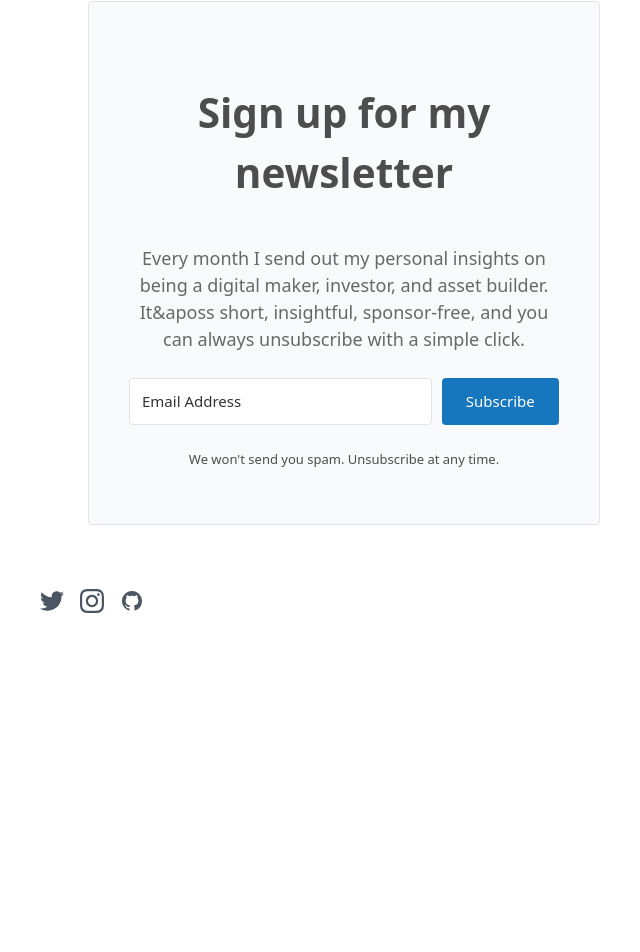
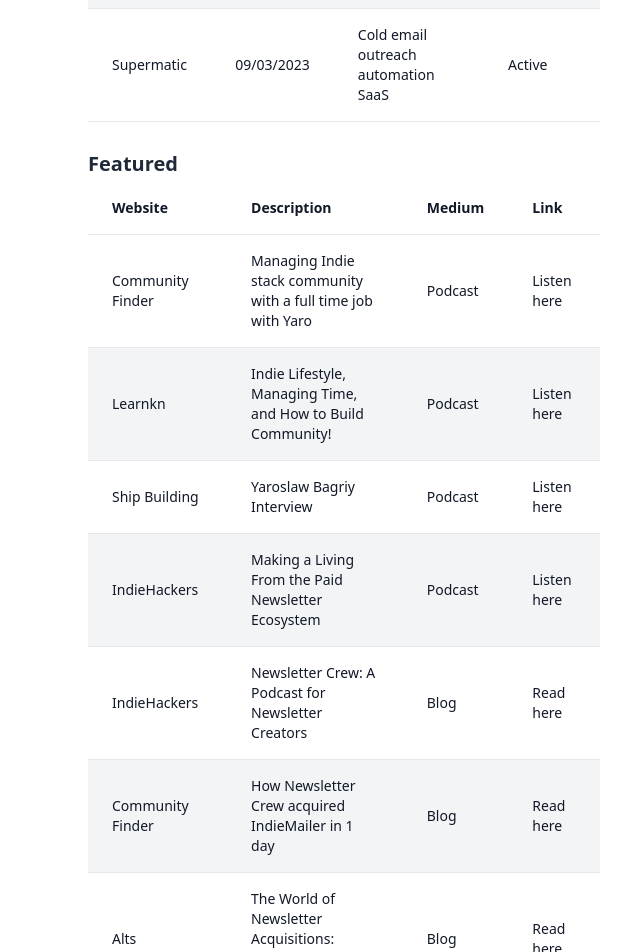
Before and after one commit to YaroslawBagriy/yarobagriy, a Next.js app: page / in a window 1280 px wide. Shown: the part 1580-2532 px from the top of the page, without its empty margins (296-936 px from the left). Before the commit the page ends 2225 px from the top, so only its background shows below. Built offline with nearby package versions, Linux system fonts and the light colour scheme.

Commit message:
Added featured table

```diff
--- a/src/app/layout.js
+++ b/src/app/layout.js
@@ -11,9 +11,6 @@
 export default function RootLayout({ children }) {
   return (
     <html lang="en">
-      <head>
-        <script src="https://cdn.usefathom.com/script.js" data-site="TDRQDBKZ" defer></script>
-      </head>
       <body className={inter.className}>{children}</body>
     </html>
   )
--- a/src/app/page.js
+++ b/src/app/page.js
@@ -48,41 +48,113 @@
                       </tr>
                     </thead>
                     <tbody>
-                      <tr class="border-b dark:border-neutral-500 no-scrollbar">
+                      <tr class="border-b dark:border-neutral-500 no-scrollbar hover:bg-indigo-500 hover:text-white">
                         <td class="whitespace-normal px-6 py-4"><a href="https://indiestack.co">IndieStack</a></td>
                         <td class="whitespace-normal px-6 py-4">10/21/2019</td>
                         <td class="whitespace-normal px-6 py-4">Private community for digital makers, bootstrappers, and indie founders.</td>
                         <td class="whitespace-normal px-6 py-4">Acquired (5-figure exit)</td>
                       </tr>
-                      <tr class="border-b bg-gray-100 dark:border-neutral-800">
+                      <tr class="border-b bg-gray-100 dark:border-neutral-800 hover:bg-indigo-500 hover:text-white">
                         <td class="whitespace-normal px-6 py-4"><a href="https://newslettercrew.com">Newsletter Crew</a></td>
                         <td class="whitespace-normal px-6 py-4">1/05/2020</td>
                         <td class="whitespace-normal px-6 py-4">Podcast, membership, and blog helping you become a more successful newsletter creator.</td>
                         <td class="whitespace-normal px-6 py-4">Acquired (6-figure exit)</td>
                       </tr>
-                      <tr class="border-b dark:border-neutral-500">
+                      <tr class="border-b dark:border-neutral-500 hover:bg-indigo-500 hover:text-white">
                         <td class="whitespace-normal px-6 py-4"><a href="https://referralkit.co">ReferralKit</a></td>
                         <td class="whitespace-normal px-6 py-4">10/01/2020</td>
                         <td class="whitespace-normal px-6 py-4">Newsletter referral SaaS. Put your newsletter growth on autopilot</td>
                         <td class="whitespace-normal px-6 py-4">Acquired (5-figure exit)</td>
                       </tr>
-                      <tr class="border-b bg-gray-100 dark:border-neutral-800">
+                      <tr class="border-b bg-gray-100 dark:border-neutral-800 hover:bg-indigo-500 hover:text-white">
                         <td class="whitespace-normal px-6 py-4"><a href="https://playgroup.community">Playgroup</a></td>
                         <td class="whitespace-normal px-6 py-4">03/25/2021</td>
                         <td class="whitespace-normal px-6 py-4">Powerful platform to start and grow your own online community.  </td>
                         <td class="whitespace-normal px-6 py-4">Shutdown (acquired for a loss)</td>
                       </tr>
-                      <tr class="border-b dark:border-neutral-500">
+                      <tr class="border-b dark:border-neutral-500 hover:bg-indigo-500 hover:text-white">
                         <td class="whitespace-normal px-6 py-4"><a href="https://alts.club">Alts Club</a></td>
                         <td class="whitespace-normal px-6 py-4">11/18/2022</td>
                         <td class="whitespace-normal px-6 py-4">Newsletter and community focusing on alternative investments.</td>
                         <td class="whitespace-normal px-6 py-4">Acquired (4-figure exit)</td>
                       </tr>
-                      <tr class="border-b bg-gray-100 dark:border-neutral-800">
+                      <tr class="border-b bg-gray-100 dark:border-neutral-800 hover:bg-indigo-500 hover:text-white">
+                        <td class="whitespace-normal px-6 py-4"><a href="https://mrretireearly.com">Mr Retire Early</a></td>
+                        <td class="whitespace-normal px-6 py-4">03/26/2023</td>
+                        <td class="whitespace-normal px-6 py-4">Newsletter to unlock the essential guide to achieving financial freedom and early retirement.</td>
+                        <td class="whitespace-normal px-6 py-4">Active</td>
+                      </tr>
+                      <tr class="border-b dark:border-neutral-500 hover:bg-indigo-500 hover:text-white">
                         <td class="whitespace-normal px-6 py-4"><a href="https://supermatic.io">Supermatic</a></td>
                         <td class="whitespace-normal px-6 py-4">09/03/2023</td>
                         <td class="whitespace-normal px-6 py-4">Cold email outreach automation SaaS</td>
                         <td class="whitespace-normal px-6 py-4">Active</td>
+                      </tr>
+                    </tbody>
+                  </table>
+                </div>
+              </div>
+            </div>
+          </div>
+          <br />
+          <h2 className="text-xl font-bold text-gray-800 leading-none text-left">
+            Featured
+          </h2>
+          <div class="flex flex-col">
+            <div class="overflow-x-auto sm:-mx-6 lg:-mx-8">
+              <div class="inline-block min-w-full py-2 sm:px-6 lg:px-8">
+                <div class="overflow-hidden">
+                  <table class="min-w-full text-left text-sm font-light table-auto">
+                    <thead class="border-b font-medium dark:border-neutral-500">
+                      <tr>
+                        <th scope="col" class="px-6 py-4">Website</th>
+                        <th scope="col" class="px-6 py-4">Description</th>
+                        <th scope="col" class="px-6 py-4">Medium</th>
+                        <th scope="col" class="px-6 py-4">Link</th>
+                      </tr>
+                    </thead>
+                    <tbody>
+                      <tr class="border-b dark:border-neutral-500 no-scrollbar hover:bg-indigo-500 hover:text-white">
+                        <td class="whitespace-normal px-6 py-4">Community Finder</td>
+                        <td class="whitespace-normal px-6 py-4">Managing Indie stack community with a full time job with Yaro</td>
+                        <td class="whitespace-normal px-6 py-4">Podcast</td>
+                        <td class="whitespace-normal px-6 py-4"><a href="https://www.community-finder.co/podcasts/managing-indie-stack-community">Listen here</a></td>
+                      </tr>
+                      <tr class="border-b bg-gray-100 dark:border-neutral-800 no-scrollbar hover:bg-indigo-500 hover:text-white">
+                        <td class="whitespace-normal px-6 py-4">Learnkn</td>
+                        <td class="whitespace-normal px-6 py-4">Indie Lifestyle, Managing Time, and How to Build Community!</td>
+                        <td class="whitespace-normal px-6 py-4">Podcast</td>
+                        <td class="whitespace-normal px-6 py-4"><a href="https://www.youtube.com/watch?v=6OezrHYCK5c">Listen here</a></td>
+                      </tr>
+                      <tr class="border-b dark:border-neutral-500 no-scrollbar hover:bg-indigo-500 hover:text-white">
+                        <td class="whitespace-normal px-6 py-4">Ship Building</td>
+                        <td class="whitespace-normal px-6 py-4">Yaroslaw Bagriy Interview</td>
+                        <td class="whitespace-normal px-6 py-4">Podcast</td>
+                        <td class="whitespace-normal px-6 py-4"><a href="https://podcasts.apple.com/us/podcast/18-yaroslaw-bagriy-interview/id1503184253?i=1000484640098">Listen here</a></td>
+                      </tr>
+                      <tr class="border-b bg-gray-100 dark:border-neutral-800 no-scrollbar hover:bg-indigo-500 hover:text-white">
+                        <td class="whitespace-normal px-6 py-4">IndieHackers</td>
+                        <td class="whitespace-normal px-6 py-4">Making a Living From the Paid Newsletter Ecosystem</td>
+                        <td class="whitespace-normal px-6 py-4">Podcast</td>
+                        <td class="whitespace-normal px-6 py-4"><a href="https://www.indiehackers.com/podcast/191-yaroslaw-bagriy-of-newsletter-crew">Listen here</a></td>
+                      </tr>
+                      <tr class="border-b dark:border-neutral-500 no-scrollbar hover:bg-indigo-500 hover:text-white">
+                        <td class="whitespace-normal px-6 py-4">IndieHackers</td>
+                        <td class="whitespace-normal px-6 py-4">Newsletter Crew: A Podcast for Newsletter Creators</td>
+                        <td class="whitespace-normal px-6 py-4">Blog</td>
+                        <td class="whitespace-normal px-6 py-4"><a href="https://www.radletters.com/blog/newsletter-crew-a-podcast-for-newsletter-creators">Read here</a></td>
+                      </tr>
+                      <tr class="border-b bg-gray-100 dark:border-neutral-800 no-scrollbar hover:bg-indigo-500 hover:text-white">
+                        <td class="whitespace-normal px-6 py-4">Community Finder</td>
+                        <td class="whitespace-normal px-6 py-4">How Newsletter Crew acquired IndieMailer in 1 day</td>
+                        <td class="whitespace-normal px-6 py-4">Blog</td>
+                        <td class="whitespace-normal px-6 py-4"><a href="https://www.community-finder.co/post/acquiring-a-communitys">Read here</a></td>
+                      </tr>
+                      <tr class="border-b dark:border-neutral-500 no-scrollbar hover:bg-indigo-500 hover:text-white">
+                        <td class="whitespace-normal px-6 py-4">Alts</td>
+                        <td class="whitespace-normal px-6 py-4">The World of Newsletter Acquisitions: Interview with Yaro Bagriy</td>
+                        <td class="whitespace-normal px-6 py-4">Blog</td>
+                        <td class="whitespace-normal px-6 py-4"><a href="https://alternativeassets.club/an-interview-with-yaro-bigry/">Read here</a></td>
                       </tr>
                     </tbody>
                   </table>
```
Also changed, not shown: src/components/newsletter.js.
